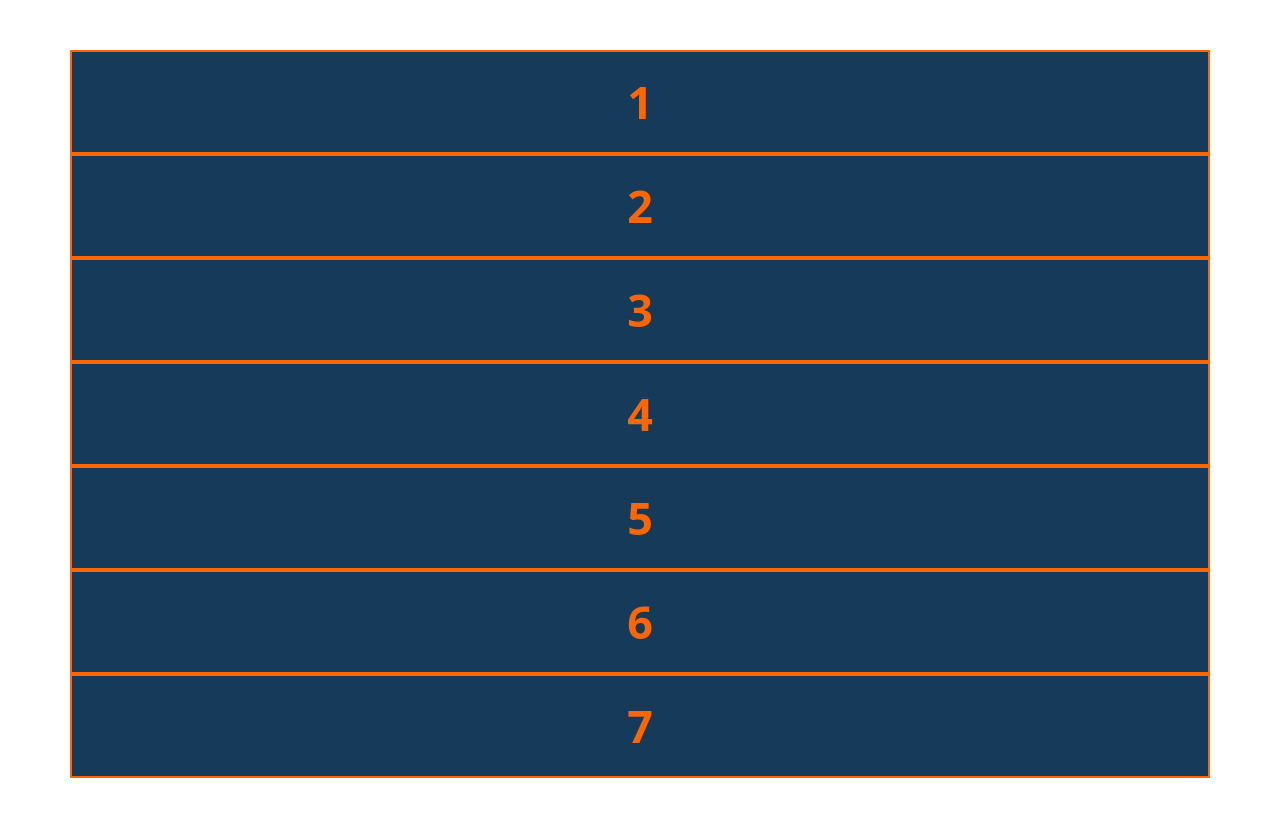
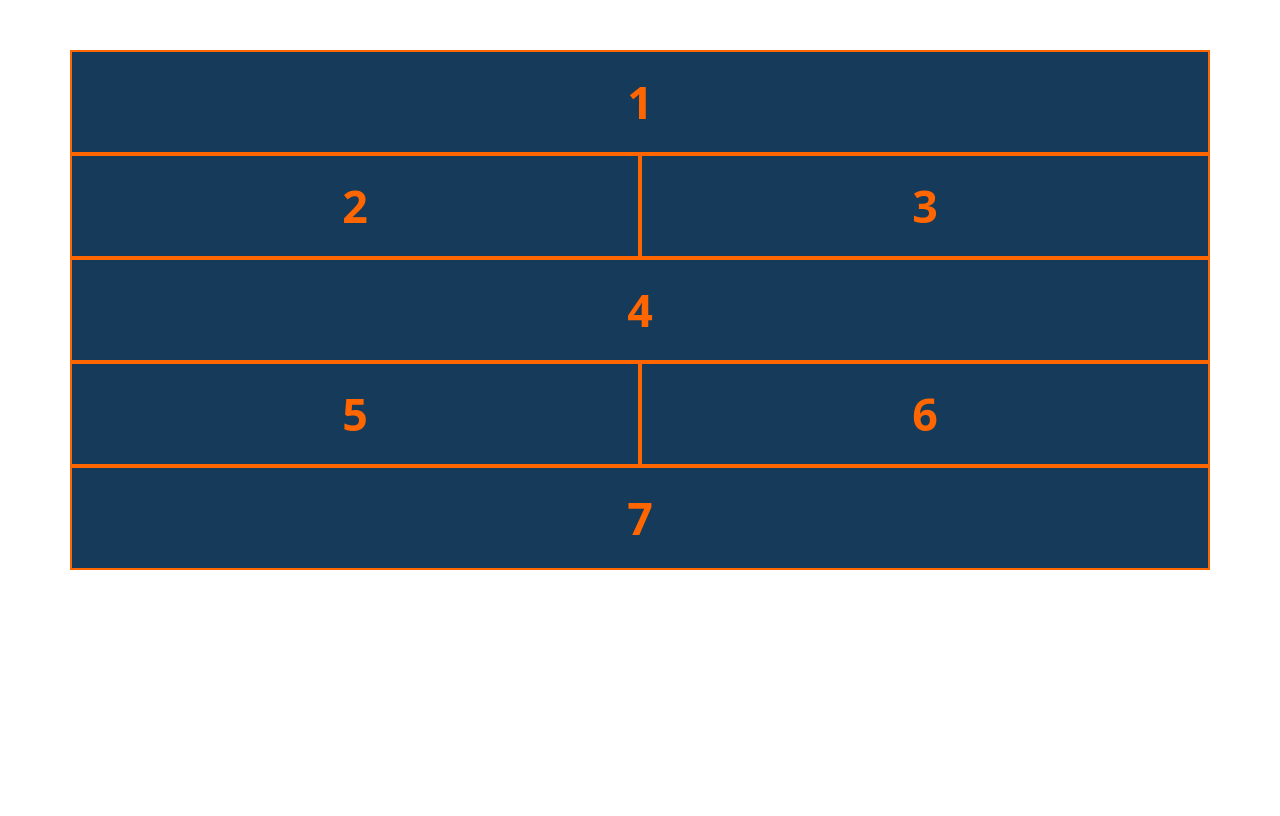
Before and after one commit to DannyHucc/bootstrap-grid-2, a plain HTML site: page index.html in a window 1280 px wide. Drawn offline with nearby package versions, Linux system fonts and the light colour scheme.

Commit message:
feat: add media screen for min-width: 576px

```diff
--- a/index.html
+++ b/index.html
@@ -18,13 +18,13 @@
 <body>
     <div class="container wrapper">
         <div class="row">
-            <div class="one col-12">1</div>
-            <div class="two col-12">2</div>
-            <div class="three col-12">3</div>
-            <div class="four col12">4</div>
-            <div class="five col-12">5</div>
-            <div class="six col-12">6</div>
-            <div class="seven col-12">7</div>
+            <div class="one col-12 col-sm-12">1</div>
+            <div class="two col-12 col-sm-6">2</div>
+            <div class="three col-12 col-sm-6">3</div>
+            <div class="four col12 col-sm-12">4</div>
+            <div class="five col-12 col-sm-6">5</div>
+            <div class="six col-12 col-sm-6">6</div>
+            <div class="seven col-12 col-sm-12">7</div>
         </div>
     </div>
 
```
